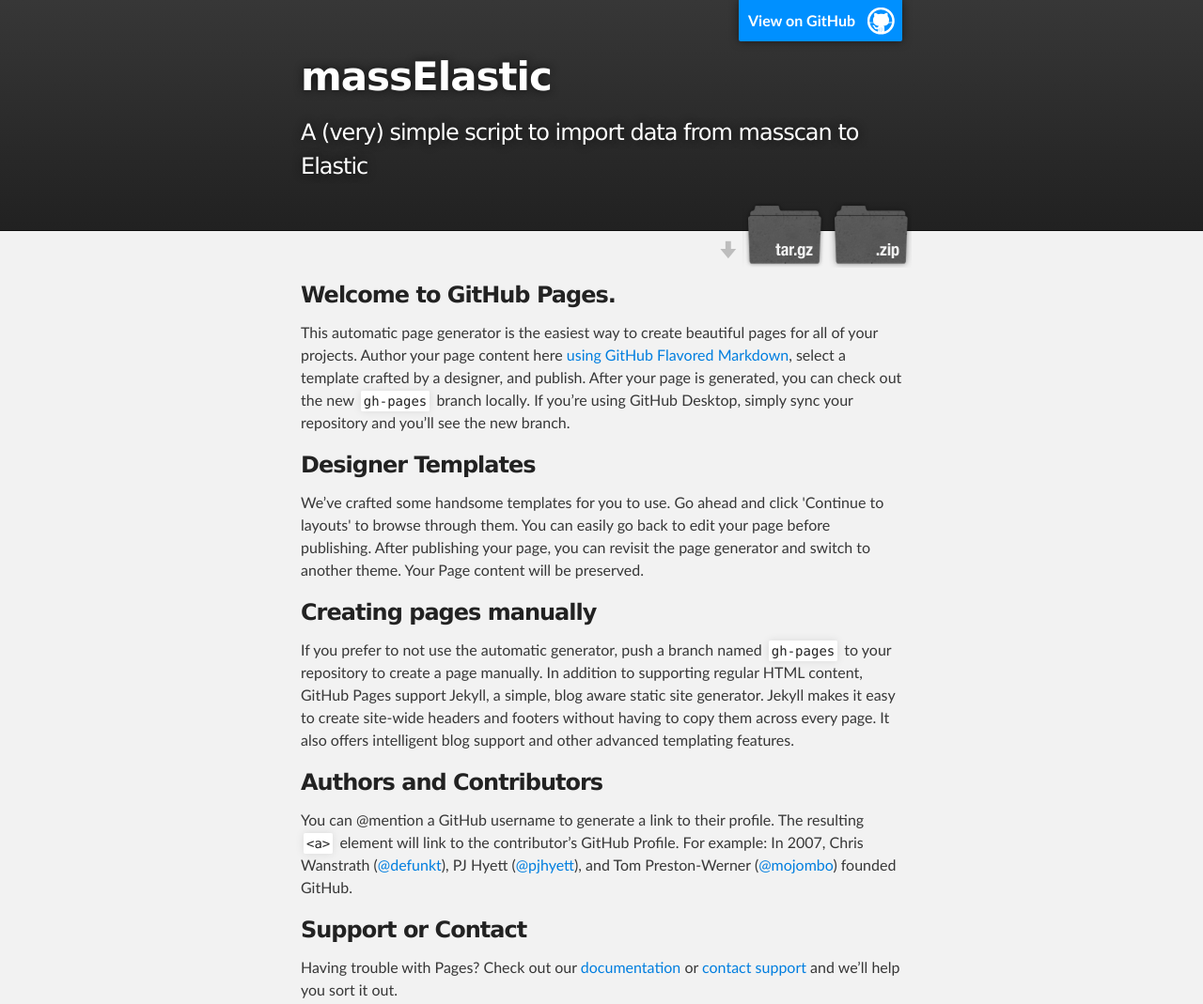
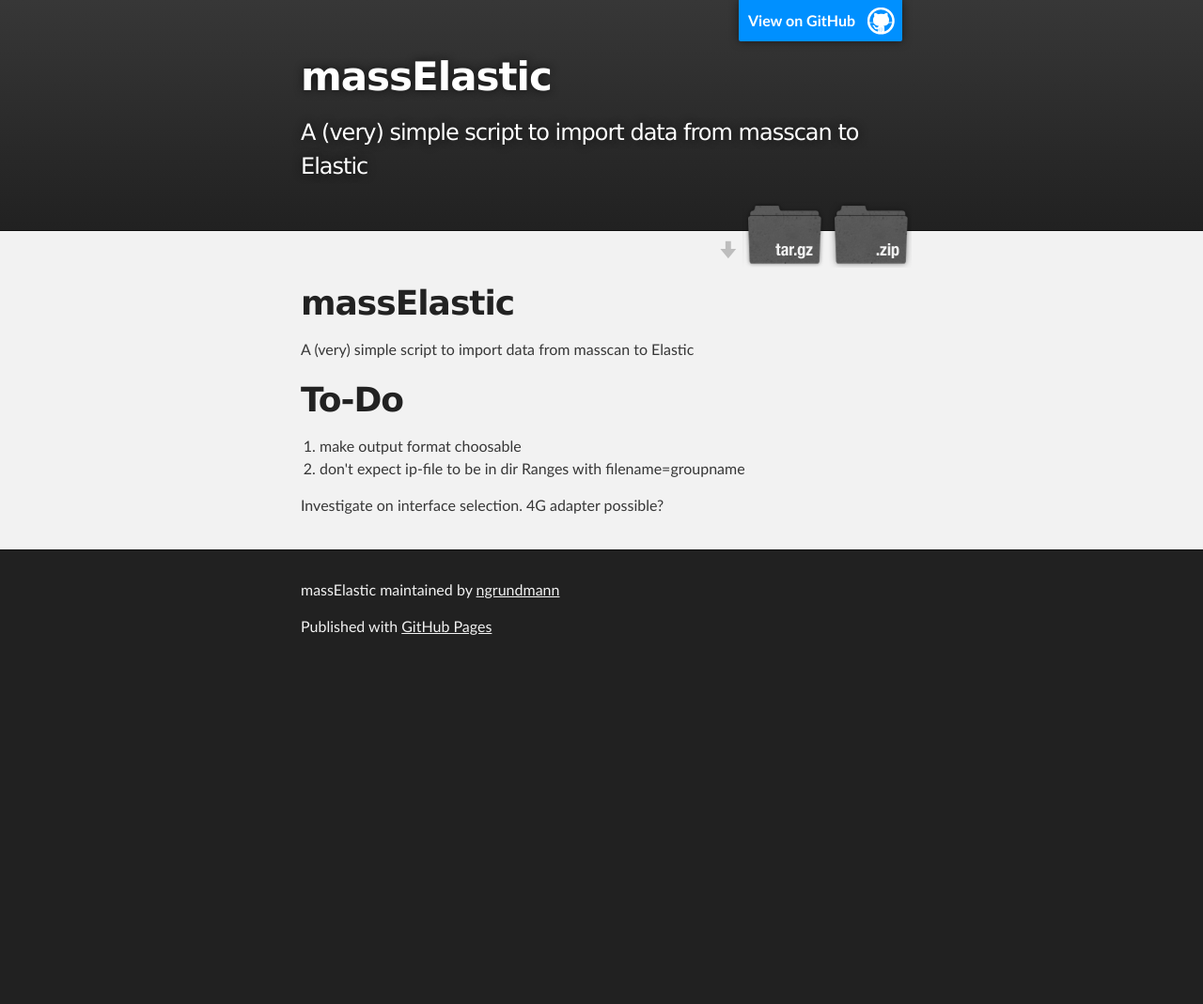
Before and after one commit to n0lz/massElastic, a plain HTML site: page index.html in a window 1280 px wide. Shown: the top 1069 px of the page at 94% size. After the commit the page ends 800 px from the top, so only its background shows below. Drawn offline with Linux system fonts and the light colour scheme.

```diff
--- a/index.html
+++ b/index.html
@@ -31,30 +31,20 @@
     <!-- MAIN CONTENT -->
     <div id="main_content_wrap" class="outer">
       <section id="main_content" class="inner">
-        <h3>
-<a id="welcome-to-github-pages" class="anchor" href="#welcome-to-github-pages" aria-hidden="true"><span aria-hidden="true" class="octicon octicon-link"></span></a>Welcome to GitHub Pages.</h3>
+        <h1>
+<a id="masselastic" class="anchor" href="#masselastic" aria-hidden="true"><span aria-hidden="true" class="octicon octicon-link"></span></a>massElastic</h1>
 
-<p>This automatic page generator is the easiest way to create beautiful pages for all of your projects. Author your page content here <a href="https://guides.github.com/features/mastering-markdown/">using GitHub Flavored Markdown</a>, select a template crafted by a designer, and publish. After your page is generated, you can check out the new <code>gh-pages</code> branch locally. If you’re using GitHub Desktop, simply sync your repository and you’ll see the new branch.</p>
+<p>A (very) simple script to import data from masscan to Elastic</p>
 
-<h3>
-<a id="designer-templates" class="anchor" href="#designer-templates" aria-hidden="true"><span aria-hidden="true" class="octicon octicon-link"></span></a>Designer Templates</h3>
+<h1>
+<a id="to-do" class="anchor" href="#to-do" aria-hidden="true"><span aria-hidden="true" class="octicon octicon-link"></span></a>To-Do</h1>
 
-<p>We’ve crafted some handsome templates for you to use. Go ahead and click 'Continue to layouts' to browse through them. You can easily go back to edit your page before publishing. After publishing your page, you can revisit the page generator and switch to another theme. Your Page content will be preserved.</p>
+<ol>
+<li>make output format choosable</li>
+<li>don't expect ip-file to be in dir Ranges with filename=groupname</li>
+</ol>
 
-<h3>
-<a id="creating-pages-manually" class="anchor" href="#creating-pages-manually" aria-hidden="true"><span aria-hidden="true" class="octicon octicon-link"></span></a>Creating pages manually</h3>
-
-<p>If you prefer to not use the automatic generator, push a branch named <code>gh-pages</code> to your repository to create a page manually. In addition to supporting regular HTML content, GitHub Pages support Jekyll, a simple, blog aware static site generator. Jekyll makes it easy to create site-wide headers and footers without having to copy them across every page. It also offers intelligent blog support and other advanced templating features.</p>
-
-<h3>
-<a id="authors-and-contributors" class="anchor" href="#authors-and-contributors" aria-hidden="true"><span aria-hidden="true" class="octicon octicon-link"></span></a>Authors and Contributors</h3>
-
-<p>You can @mention a GitHub username to generate a link to their profile. The resulting <code>&lt;a&gt;</code> element will link to the contributor’s GitHub Profile. For example: In 2007, Chris Wanstrath (<a href="https://github.com/defunkt" class="user-mention">@defunkt</a>), PJ Hyett (<a href="https://github.com/pjhyett" class="user-mention">@pjhyett</a>), and Tom Preston-Werner (<a href="https://github.com/mojombo" class="user-mention">@mojombo</a>) founded GitHub.</p>
-
-<h3>
-<a id="support-or-contact" class="anchor" href="#support-or-contact" aria-hidden="true"><span aria-hidden="true" class="octicon octicon-link"></span></a>Support or Contact</h3>
-
-<p>Having trouble with Pages? Check out our <a href="https://help.github.com/pages">documentation</a> or <a href="https://github.com/contact">contact support</a> and we’ll help you sort it out.</p>
+<p>Investigate on interface selection. 4G adapter possible?</p>
       </section>
     </div>
 
```
Also changed, not shown: params.json (+1 -1 lines).
